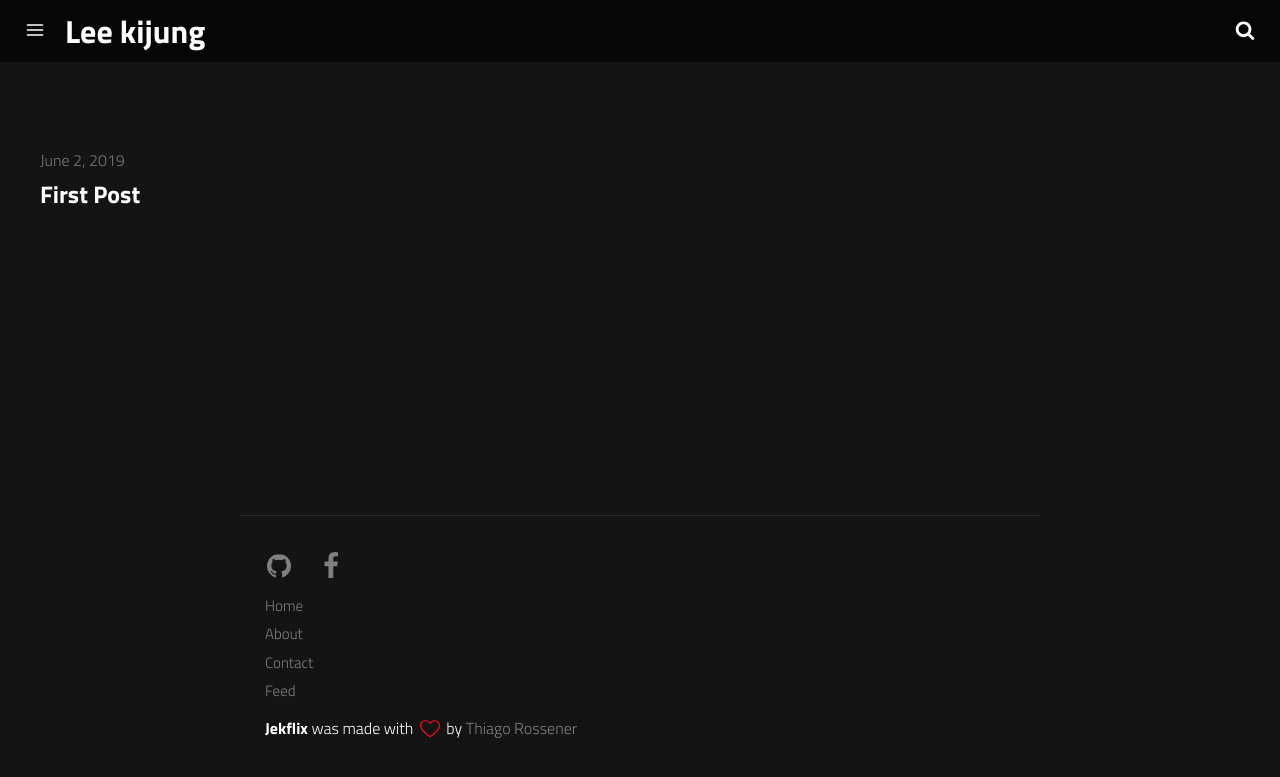
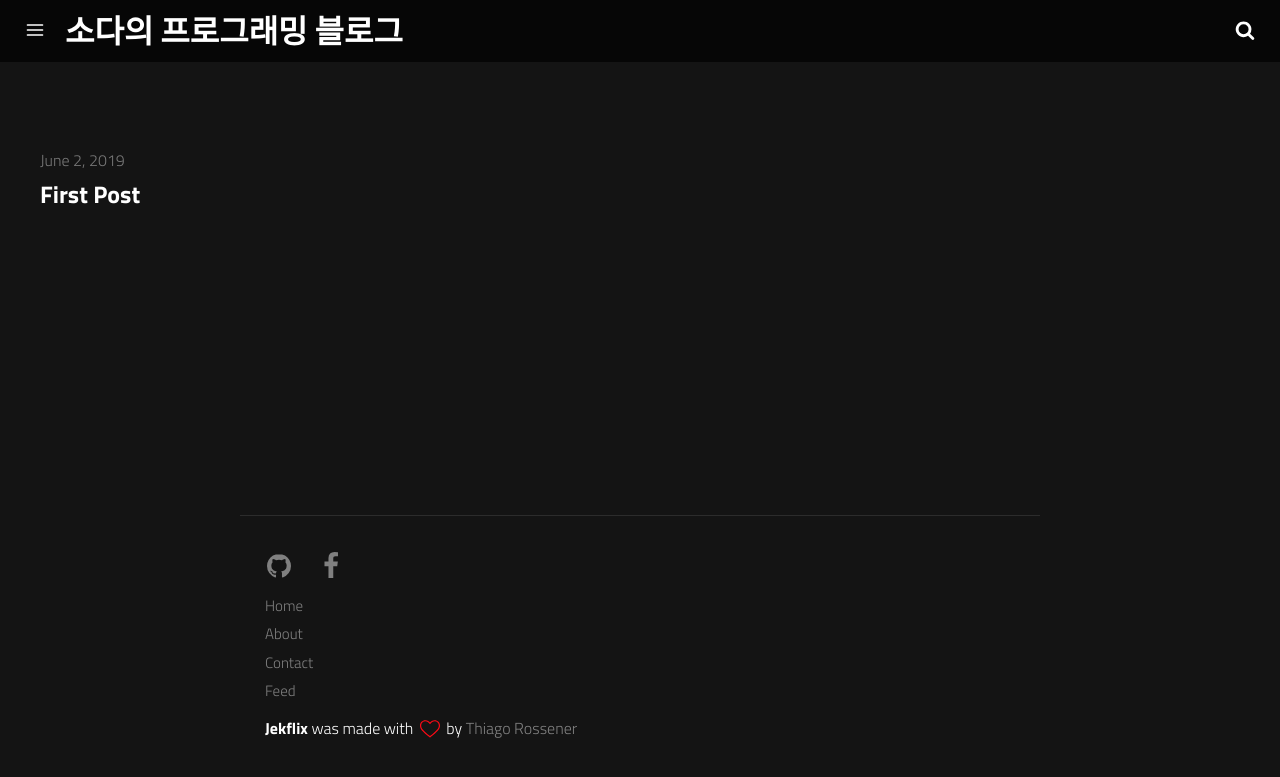
Before and after one commit to dlrlwjd1127/soda1127.github.io, a Jekyll site: the page built from index.md, in a window 1280 px wide. Shown: the top 777 px of the page. Built offline with Jekyll 4.4.1, drawn with Linux system fonts in a browser that asks for light colours.

Commit message:
name change

```diff
--- a/_config.yml
+++ b/_config.yml
@@ -9,7 +9,7 @@ url: "" # the base hostname & protocol for your site
 google_analytics: "UA-XXXXXXXX-X"
 
 # User Settings
-username: Lee kijung
+username: 소다의 프로그래밍 블로그
 user_description: 사회공헌을 위한 개발을 좋아합니다. 최근엔 안드로이드 플랫폼을 기반으로하는 Reactive Programing에 관심이 많습니다.
 disqus_username: disqus_username
 
```
